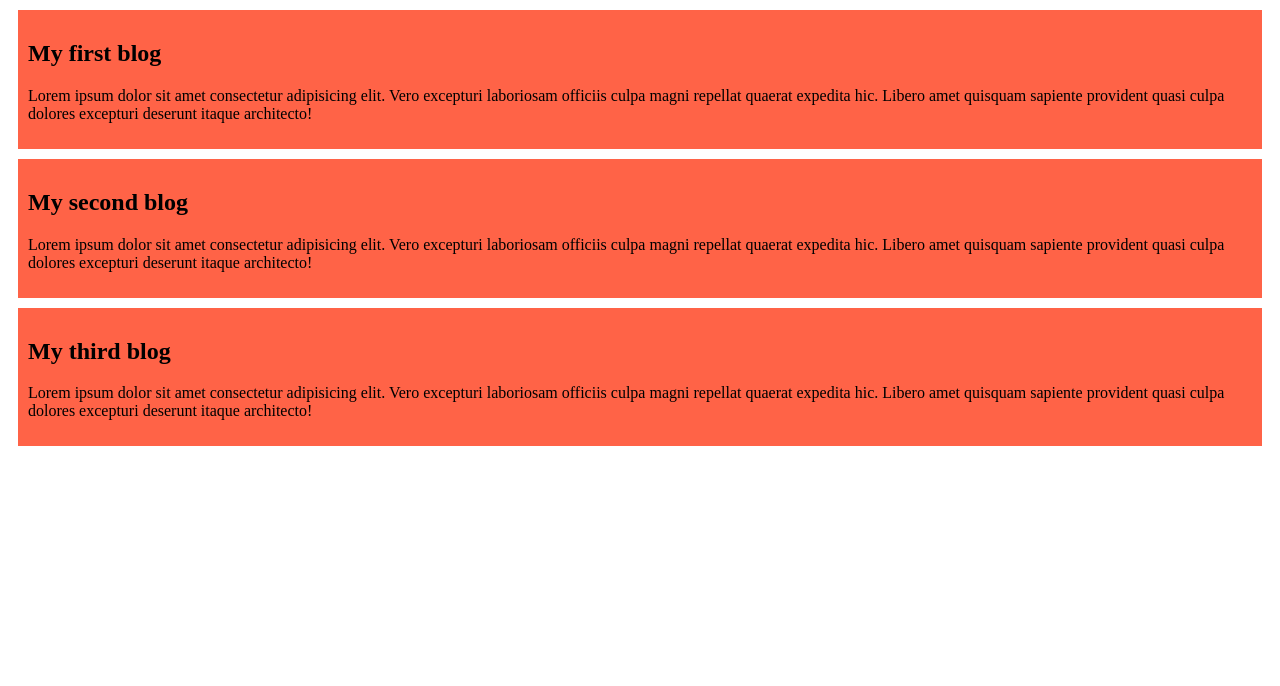
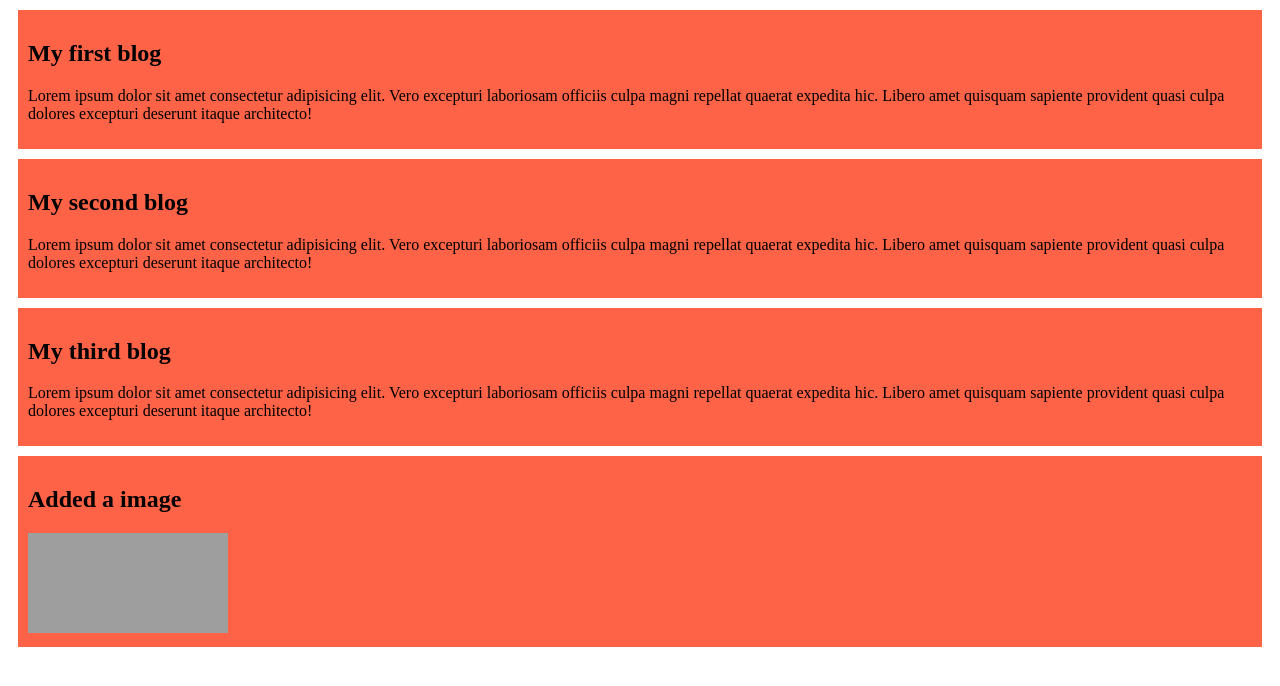
Before and after one commit to ParvezAhmedJacky/my-second-github-repo, a plain HTML site: page index.html in a window 1280 px wide. Drawn offline with Linux system fonts and the light colour scheme; grey boxes are pictures that could not be loaded.

Commit message:
added a image

```diff
--- a/index.html
+++ b/index.html
@@ -19,5 +19,9 @@
         <h2>My third blog</h2>
         <p>Lorem ipsum dolor sit amet consectetur adipisicing elit. Vero excepturi laboriosam officiis culpa magni repellat quaerat expedita hic. Libero amet quisquam sapiente provident quasi culpa dolores excepturi deserunt itaque architecto!</p>
     </div>
+    <div>
+        <h2>Added a image</h2>
+        <img src="images/solo.jpg" alt="" height="100px" width="200px">
+    </div>
 </body>
 </html>
```
Also changed, not shown: 1 other file.
